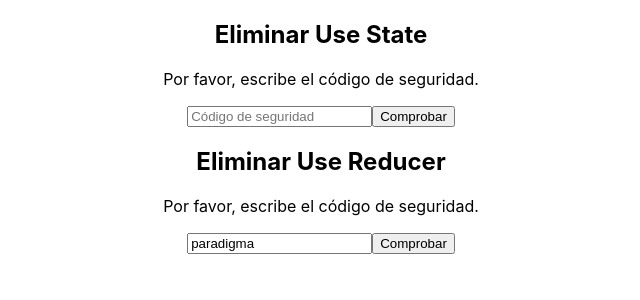
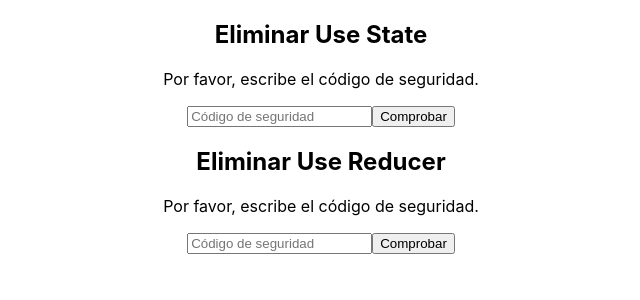
Before and after one commit to paotoloza/curso-react-estado1, a React (Create React App) app: page / in a window 1280 px wide. Shown: the top 300 px of the page, without its empty margins (319-959 px from the left). Built offline with nearby package versions, Linux system fonts and the light colour scheme.

Commit message:
Clase 15

```diff
--- a/src/UseReducer.js
+++ b/src/UseReducer.js
@@ -1,9 +1,19 @@
 import React from 'react';
 
- const SECURITY_CODE = 'paradigma';
+ const SECURITY_CODE = 'paradigma'; //contraseña
 
  function UseReducer({ name }) {
     const [state, dispatch] = React.useReducer(reducer, initialState);
+
+    const onConfirm = () => dispatch({ type: actionTypes.confirm });
+    const onError = () => dispatch({ type: actionTypes.error });
+    const onCheck = () => dispatch({ type: actionTypes.check });
+    const onDelete = () => dispatch({ type: actionTypes.delete });
+    const onReset = () => dispatch({ type: actionTypes.reset });
+
+    const onWrite = ({ target: { value } }) => {
+      dispatch({ type: actionTypes.write, payload: value });
+    }
 
     React.useEffect(() => {
         console.log("Empezando el efecto")
@@ -13,9 +23,9 @@ import React from 'react';
             console.log("Haciendo la validación")
 
             if (state.value === SECURITY_CODE) { //verificando código
-              dispatch({ type: 'CONFIRM' }); // código correcto
+                onConfirm(); // código correcto
             } else {
-              dispatch({ type: 'ERROR' }); //código incorrecto
+                onError(); //código incorrecto
             }
 
             console.log("terminando la validación")
@@ -42,18 +52,13 @@ import React from 'react';
             <input
               placeholder="Código de seguridad"
               value={state.value} //código escrito por usuario
-              onChange={(event) => {
-                dispatch({ type: 'WRITE', payload: event.target.value });
-                // onWrite(event.target.value);
-              }}
+              onChange={onWrite}
             />
             <button //botón para confirmar
-              onClick={() => {
-                dispatch({ type: 'CHECK' });
-                // onCheck();
-              }}
-            >Comprobar</button>
-          </div>
+              onClick={onCheck}>
+              Comprobar
+            </button>
+            </div>
         );
       } else if (!!state.confirmed && !state.deleted) { // estado confirmado en verdader y deleted en falso
         return (
@@ -61,19 +66,11 @@ import React from 'react';
             <p>Pedimos confirmación. ¿Tas segurx?</p> {/*pregunta para eliminar*/}
 
             <button //botón para eliminar
-              onClick={() => {
-                dispatch({ type: 'DELETE' });
-                // onDelete();
-              }}
-            >
+              onClick={onDelete}>
               Sí, eliminar
             </button>
             <button //botón de no eliminar
-              onClick={() => {
-                dispatch({ type: 'RESET' });
-                // onReset();
-              }}
-            >
+              onClick={onReset}>
               Nop, me arrepentí
             </button>
           </React.Fragment>
@@ -84,11 +81,7 @@ import React from 'react';
               <p>Eliminado con éxito</p>
 
               <button //botón para reseatear y volver al inicio
-           onClick={() => {
-             dispatch({ type: 'RESET' });
-             // onReset();
-           }}
-         >
+          onClick={onReset}>
            Resetear, volver atrás
          </button>
        </React.Fragment>
@@ -97,38 +90,46 @@ import React from 'react';
  }
 
  const initialState = { //estado inicial
-   value: 'paradigma',
+    value: '',
    error: false,
    loading: false,
    deleted: false,
    confirmed: false,
  };
 
+ const actionTypes = { //objeto con el nombre de las variables
+    confirm: 'CONFIRM',
+    delete: 'DELETE',
+    error: 'ERROR',
+    write: 'WRITE',
+    reset: 'RESET',
+  };
+
  const reducerObject = (state, payload) => ({
-    'CONFIRM': { //confirmación
+     [actionTypes.confirm]: { //confirmación
       ...state,
       error: false,
       loading: false,
       confirmed: true,
     },
-    'ERROR': { //error
+    [actionTypes.error]: { //error
       ...state,
       error: true,
       loading: false,
     },
-    'WRITE': { //nuevo código escrito por usuario
+    [actionTypes.write]: {//nuevo código escrito por usuario
       ...state,
       value: payload
     },
-    'CHECK': { //cargando
+    [actionTypes.check]: {//cargando
       ...state,
       loading: true,
     },
-    'DELETE': { //borrar
+    [actionTypes.delete]: {//borrar
       ...state,
       deleted: true,
     },
-    'RESET': { //resetear y volver al inicio
+    [actionTypes.reset]: {//resetear y volver al inicio
       ...state,
       confirmed: false,
       deleted: false,
```
